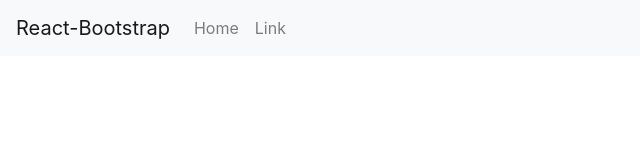
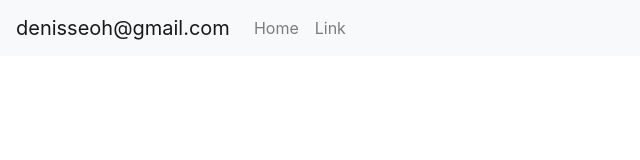
Before and after one commit to juandadev/denisse-ogaz, a React (Create React App) app: page / in a window 1280 px wide. Shown: the top 160 px of the page, without its empty margins (0-640 px from the left). Built offline with nearby package versions, Linux system fonts and the light colour scheme.

Commit message:
Configuring Prettier with ESLint airbnb style

```diff
--- a/src/App.js
+++ b/src/App.js
@@ -1,12 +1,14 @@
-import { Navbar, Nav } from "react-bootstrap";
+import React from 'react';
+import { Navbar, Nav } from 'react-bootstrap';
 
-import "./App.css";
+import './App.css';
 
-const App = () => {
-  return (
+const App = () => (
   <div className="App">
     <Navbar bg="light" expand="lg">
-        <Navbar.Brand href="#home">React-Bootstrap</Navbar.Brand>
+      <Navbar.Brand href="#home">
+        <a></a> denisseoh@gmail.com
+      </Navbar.Brand>
 
       <Navbar.Toggle aria-controls="basic-navbar-nav" />
 
@@ -20,6 +22,5 @@ const App = () => {
     </Navbar>
   </div>
 );
-};
 
 export default App;
```
Also changed, not shown: package.json (+10 -0 lines), .eslintrc.js (added), 2 other files (tests, documents, lock files or other folders). Lines whose indentation alone changed are shown as unchanged.
